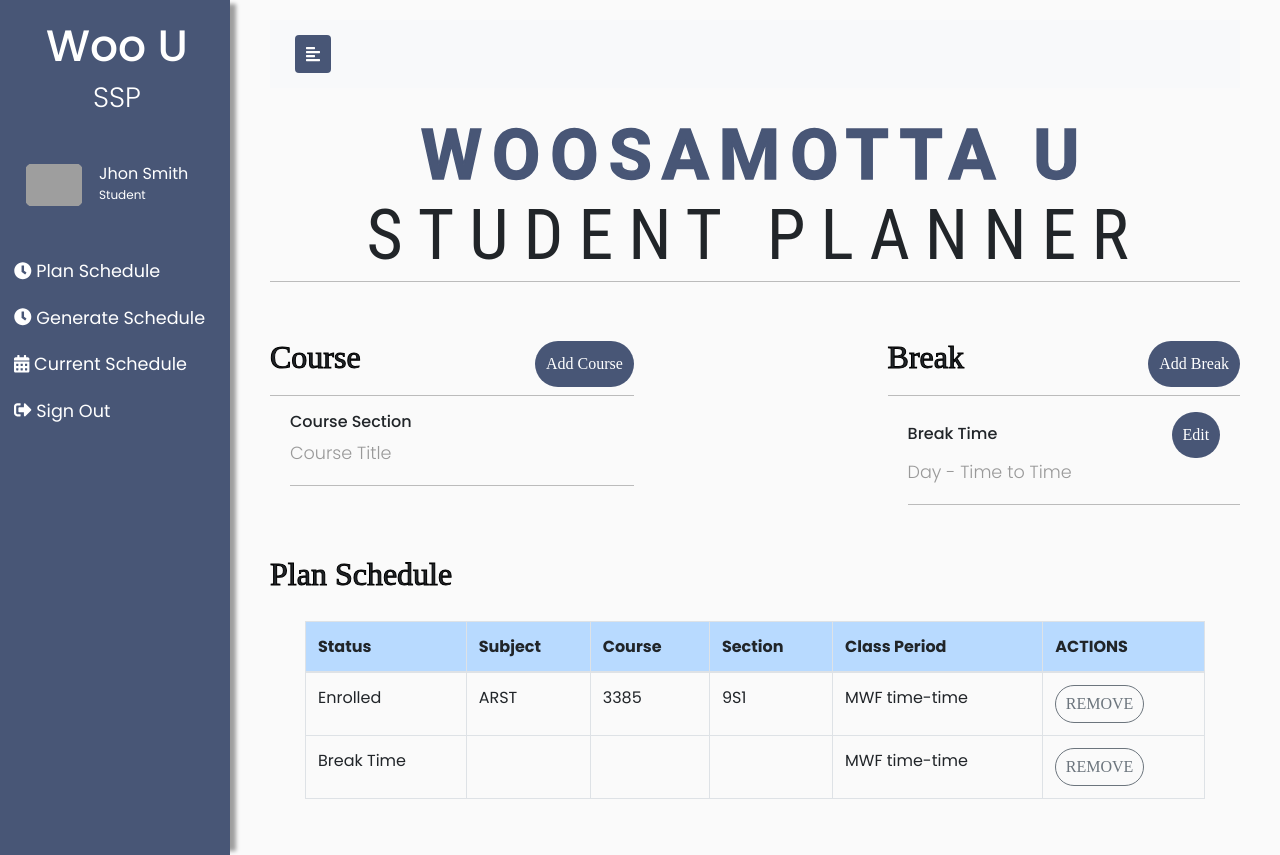
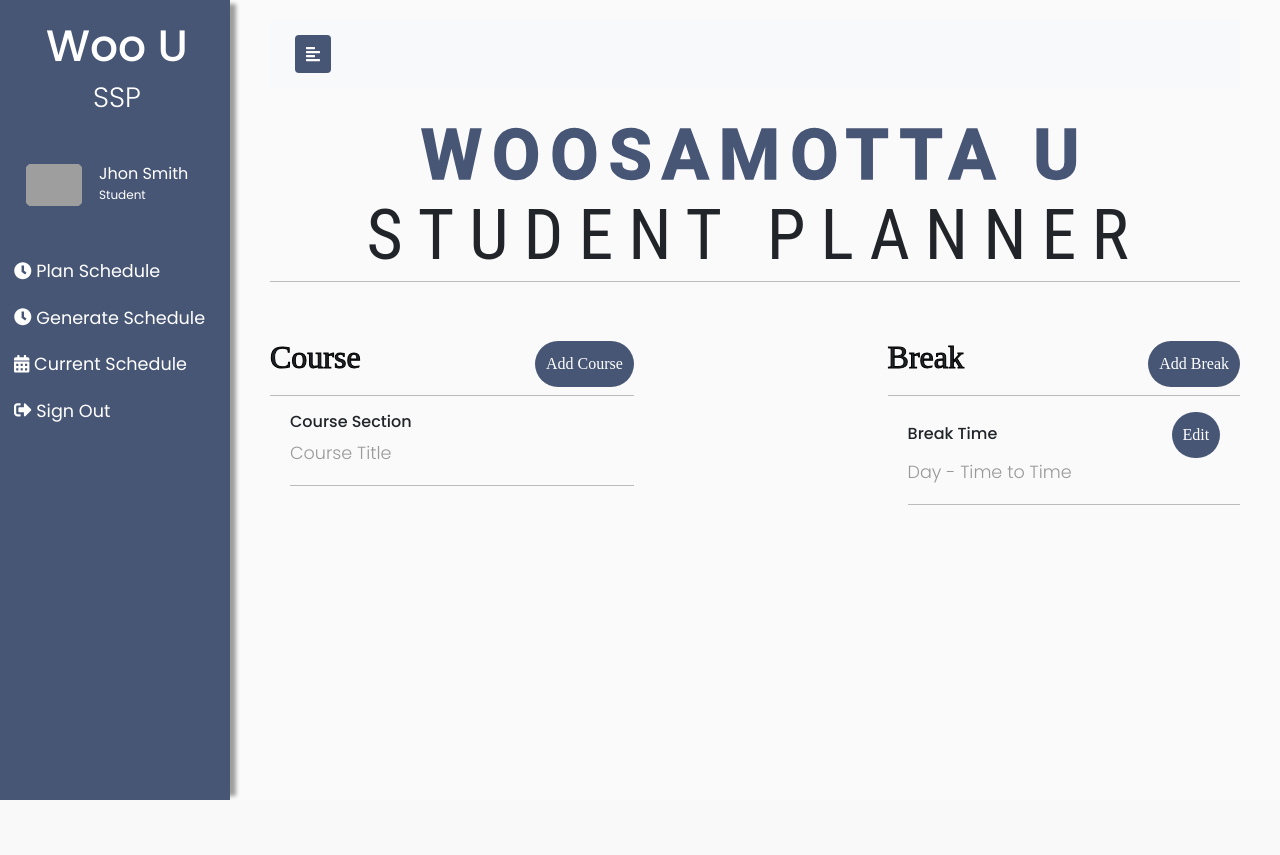
Before and after one commit to camelby/Student-Schedule-Planner, a Flask app: page /studentplan in a window 1280 px wide. After the commit the page ends 800 px from the top, so only its background shows below. Run offline with Flask 2, Linux system fonts and the light colour scheme; parts of the project's set-up code (start-up, migrations or seed data) failed here and were passed over; some libraries are stand-ins or nearby versions; grey boxes are pictures that could not be loaded.

Commit message:
Update Student Planner
(for Carlos)

```diff
--- a/SSP_UALR/SSP/templates/studentPlanner.html
+++ b/SSP_UALR/SSP/templates/studentPlanner.html
@@ -83,55 +83,13 @@
                     <hr class="solid">
                 </div>
             </div>
-            <h2>Plan Schedule</h2>
-            <div id="wrapper">
-                <div>
-                    <div class="container">
-                        <div class="card-body">
-                            <table class="table table-hover table-bordered">
-                                <thead class="table-primary">
-                                    <tr>
-                                        <th scope="col">Status</th>
-                                        <th scope="col">Subject</th>
-                                        <th scope="col">Course</th>
-                                        <th scope="col">Section</th>
-                                        <th scope="col">Class Period</th>
-                                        <th>ACTIONS</th>
-                                    </tr>
-                                </thead>
-                                <tbody>
-                                    <tr data-id="1">
-                                        <td>Enrolled</td>
-                                        <td>ARST</td>
-                                        <td>3385</td>
-                                        <td>9S1</td>
-                                        <td>MWF time-time</td>
-                                        <td>
-                                            <button  class="btn btn-outline-secondary badge-pill btnRemove"  data-toggle="modal"  href="">REMOVE</button>
-                                        </td>
-                                    </tr>
-                                    <tr data-id="2">
-                                        <td>Break Time</td>
-                                        <td></td>
-                                        <td></td>
-                                        <td></td>
-                                        <td>MWF time-time</td>
-                                        <td>
-                                            <button class="btn btn-outline-secondary badge-pill btnRemove" data-toggle="modal"  href="">REMOVE</button>
-                                        </td>
-                                    </tr>
-                                </tbody>
-                            </table>
-                        </div>
-                    </div>
-                </div>
-            </div>
         </div>
     </div>
     <!--Add Modal HTML -->
     <div id="addCourseModal" class="modal fade">
         <div class="modal-dialog">
             <div class="modal-content">
+{#
                 <form>
                     <div class="modal-header">
                         <h4 class="modal-title">Add New Course</h4>
@@ -175,6 +133,7 @@
                         <input type="submit" class="btn btn-info" value="Add Course">
                     </div>
                 </form>
+#}
             </div>
         </div>
     </div>
```
